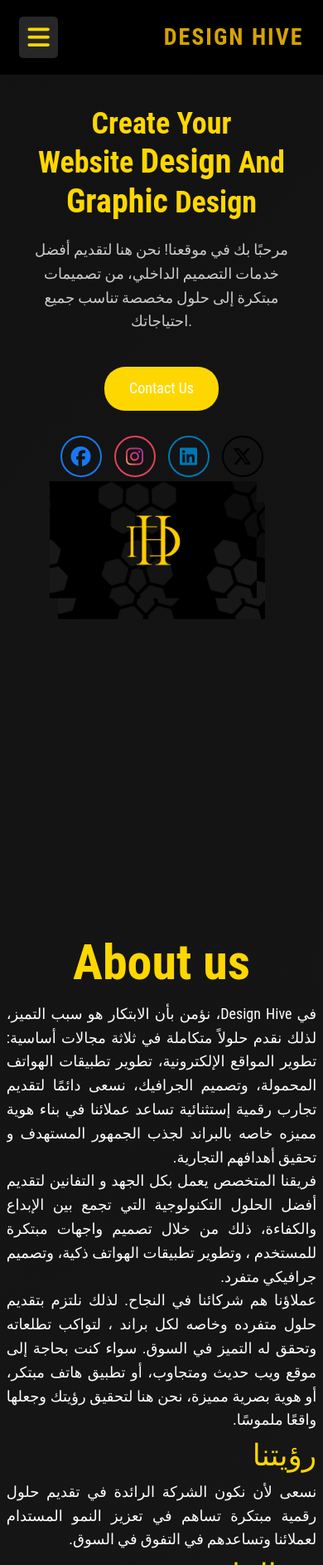
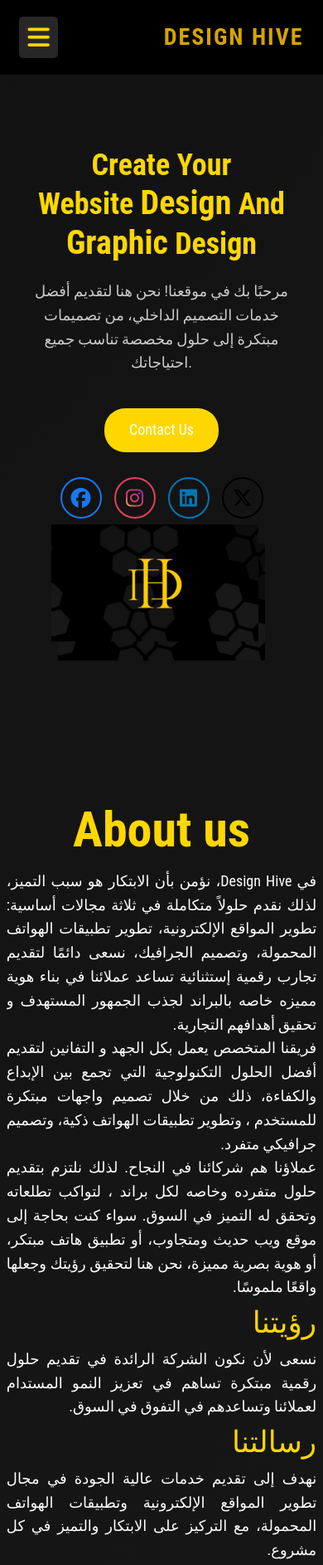
Before and after one commit to ahmedsheded857/Design-Hive, a plain HTML site: page index.html in a window 390 px wide. Shown: the top 1886 px of the page at 83% size. Drawn offline with nearby package versions, Linux system fonts and the light colour scheme; a web font is replaced by a local one.

Commit message:
First commit

```diff
--- a/index.html
+++ b/index.html
@@ -208,7 +208,7 @@
     </div>
 
     <div class="project-card">
-        <a href="https://ahmedsheded857.github.io/vision/">
+        <a href="https://royah.vercel.app/">
             <img src="./images/web/Capture.PNG" alt="مشروع ويب 12">
         </a>
         <div class="project-title">مشروع ويب 12</div>
--- a/script.js
+++ b/script.js
@@ -49,3 +49,38 @@
         display: ["zoom", "slideShow", "fullScreen", "close"],
     },
 });
+
+
+
+function loadCSS(href) {
+    var link = document.createElement('link');
+    link.rel = 'stylesheet';
+    link.href = href;
+
+    link.media = 'only x';
+    link.onload = function() {
+
+      link.media = 'all';
+    };
+    document.head.appendChild(link);
+  }
+
+
+  function loadScript(src, callback) {
+    var script = document.createElement('script');
+    script.src = src;
+    script.async = true;
+    script.onload = function() {
+      if (callback) callback();
+    };
+    document.body.appendChild(script);
+  }
+
+
+
+loadCSS('./style.css');
+
+
+loadScript('./script.js', function() {
+  console.log('تم تحميل script.js بنجاح');
+});
--- a/style.css
+++ b/style.css
@@ -99,7 +99,7 @@
   align-items: center;
   justify-content: space-between;
   padding: 0 6%;
-
+  margin-bottom: 0px; /* إضافة margin-bottom لإنشاء فرق بين الصفحتين */
 }
 
 .Home .content {
@@ -214,9 +214,9 @@
 
 .home_image {
   position: relative;
-  width: 550px;
+  width: 500px;
   height: auto;
-  margin-top: 80px;
+  margin-top: 90px;
 }
 
 .home_image img {
@@ -227,8 +227,8 @@
 
 .home_image img:nth-child(1) {
   position: absolute;
-  left: -10px;
-  top: -25px;
+  left: -8px;
+  top: -23px;
   transition: .3s ease;
 }
 
@@ -274,7 +274,7 @@
   .Home {
     flex-direction: column;
     text-align: center;
-    padding-top: 100px;
+    padding-top: 150px;
 
     padding-bottom:50px;
 
@@ -346,10 +346,10 @@
 
   header nav {
     position: fixed;
-    top: -80.33vh;
+    top: -90.33vh;
     left: 0;
     width: 100%;
-    height: 50.33vh;
+    height: 30.33vh;
     background: rgba(0, 0, 0, 0.8);
     padding: 10px 20px;
     transition: top 0.5s ease;
@@ -383,9 +383,9 @@
 }
 
  /* ----------------about-------------- */
+
  #about {
   padding: 80px 0;
-
   color: #ffffff;
   direction: rtl;
   text-align: center;
@@ -394,9 +394,9 @@
   position: relative;
   z-index: 1;
   overflow: hidden;
+  margin-top: 0px;
+  margin-bottom: 5%; /* إضافة margin-bottom لإنشاء فرق بين الصفحتين */
 }
-
-
 #about::after {
   content: "";
   position: absolute;
@@ -586,18 +586,20 @@
 ------------------------------------------- */
 @media (max-width: 798px) {
   #about {
-      margin-top: 200px;
+      margin-top: 0px;
   }
 }
 
 @media (max-width: 480px) {
   #about {
-      margin-top:160px;
+      margin-top:0px;
   }
 }
 
 /* -------------------------portfolio-------------------------------- */
-
+#portfolio {
+  margin-top: 5%; /* إضافة margin-top لإنشاء فرق بين الصفحتين */
+}
 .category-btns {
   display: flex;
   justify-content: center;
```
